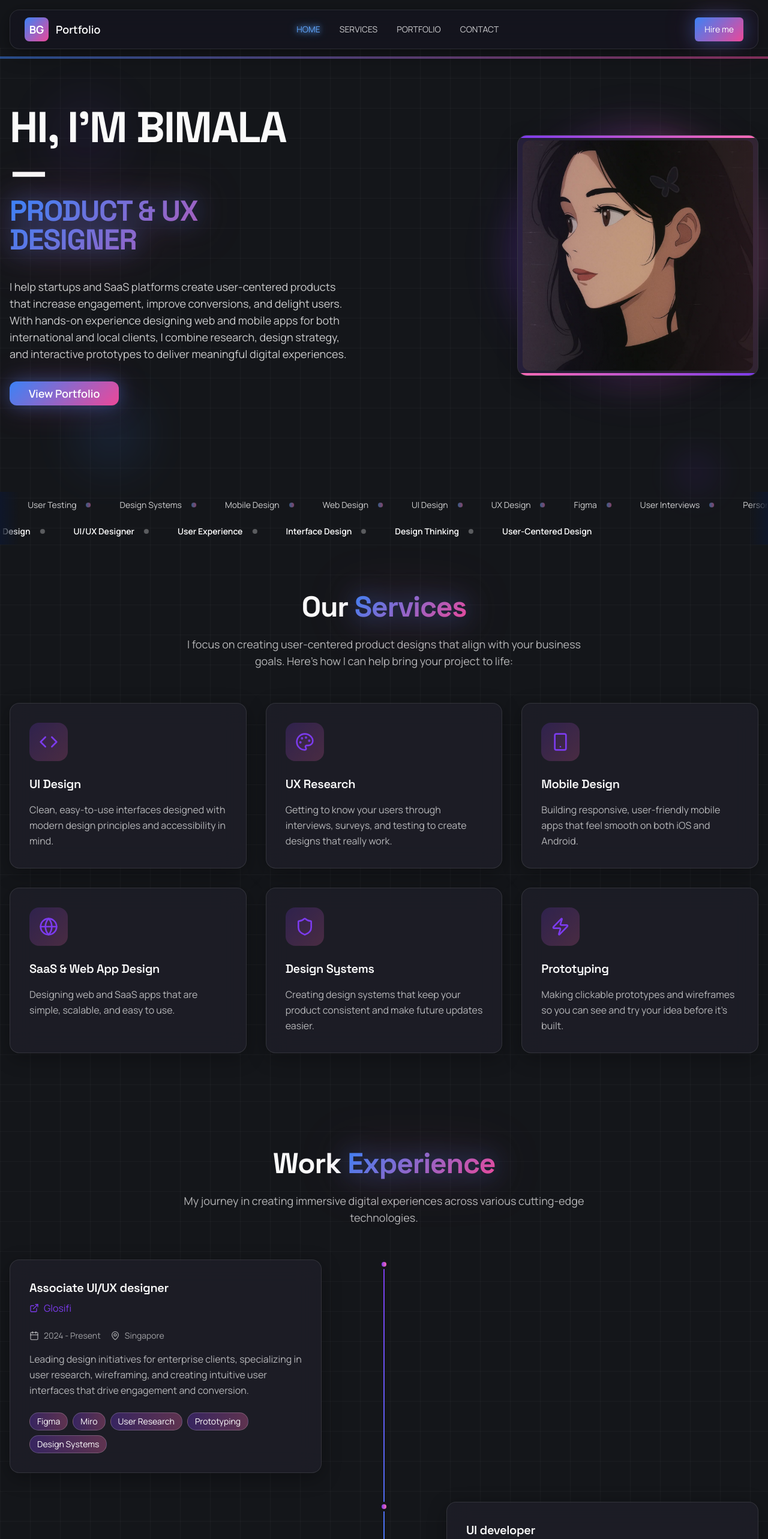
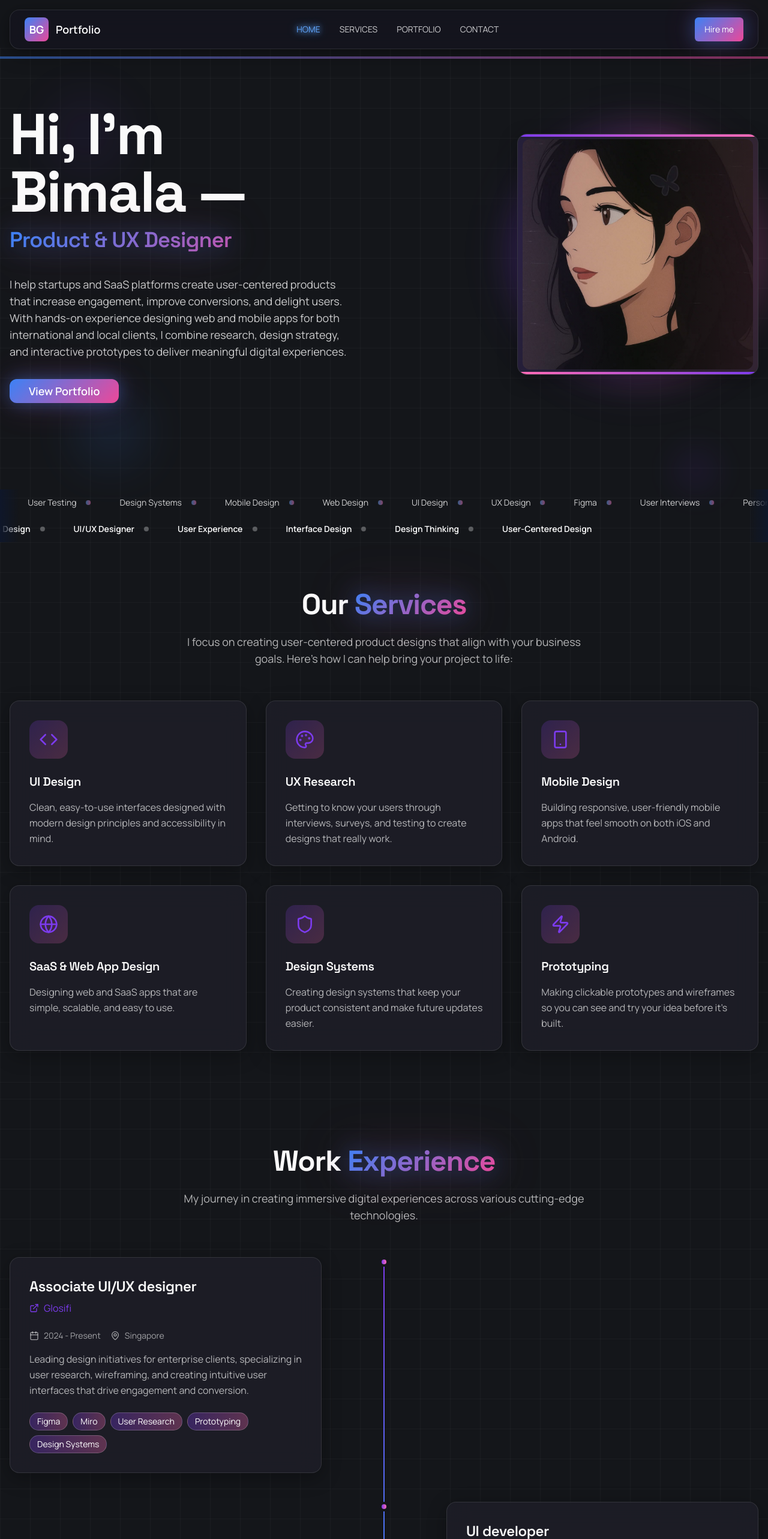
Before and after one commit to bimalagadtaula/Product-designer-portfolio, a React (Vite) app: page / in a window 1280 px wide. Shown: the top 2566 px of the page at 60% size. Built offline with nearby package versions, Linux system fonts and the light colour scheme.

Commit message:
Refine typography, accessibility, and styling across multiple components
Co-authored-by: bimalagadtaula0 <bimalagadtaula0@gmail.com>

```diff
--- a/src/components/Education.tsx
+++ b/src/components/Education.tsx
@@ -62,11 +62,11 @@ export default function Education() {
                     {/* Header */}
                     <div className="flex items-start justify-between mb-4">
                       <div>
-                        <h3 className="text-xl font-semibold text-white mb-2 flex items-center">
+                        <h3 className="text-xl md:text-2xl font-semibold text-foreground mb-2 flex items-center font-display">
                           <GraduationCap className="w-5 h-5 mr-2 text-blue-300" />
                           {item.degree}
                         </h3>
-                        <div className="text-blue-400 font-medium">{item.institution}</div>
+                        <div className="text-primary font-medium">{item.institution}</div>
                       </div>
                     </div>
 
--- a/src/components/Experience.tsx
+++ b/src/components/Experience.tsx
@@ -61,7 +61,7 @@ export default function Experience() {
                     {/* Header */}
                     <div className="flex items-start justify-between mb-4">
                       <div>
-                        <h3 className="text-xl font-semibold text-foreground mb-2">
+                        <h3 className="text-xl md:text-2xl font-semibold text-foreground mb-2 font-display">
                           {experience.position}
                         </h3>
                         <div className="flex items-center text-primary font-medium mb-2">
--- a/src/components/Hero.tsx
+++ b/src/components/Hero.tsx
@@ -56,11 +56,11 @@ export default function Hero() {
         <div className="flex-1 min-w-0 text-center lg:text-left">
           <div className="mb-10 max-w-lg mx-auto lg:mx-0">
             <h1
-              className="text-5xl md:text-6xl lg:text-7xl font-black uppercase tracking-tight leading-tight text-foreground font-display"
+              className="text-6xl md:text-7xl lg:text-8xl font-extrabold tracking-tight leading-tight text-foreground font-display"
             >
               Hi, I’m Bimala —
             </h1>
-            <h2 className="text-3xl md:text-4xl lg:text-5xl font-black uppercase tracking-tight gradient-text-neon mt-2 font-display">
+            <h2 className="text-2xl md:text-3xl lg:text-4xl font-semibold tracking-tight gradient-text-neon mt-3 font-display">
               Product & UX Designer
             </h2>
           </div>
--- a/src/components/Navbar.tsx
+++ b/src/components/Navbar.tsx
@@ -72,6 +72,7 @@ export default function Navbar() {
                 <button
                   key={item.id}
                   onClick={() => scrollToSection(item.id)}
+                  aria-current={activeSection === item.id ? 'page' : undefined}
                   className={`text-sm font-medium transition-colors duration-200 ${
                     activeSection === item.id
                       ? "text-blue-400 neon-glow"
@@ -119,6 +120,7 @@ export default function Navbar() {
                     <button
                       key={item.id}
                       onClick={() => scrollToSection(item.id)}
+                      aria-current={activeSection === item.id ? 'page' : undefined}
                       className={`text-left text-lg font-medium transition-colors duration-200 ${
                         activeSection === item.id
                           ? "text-blue-400 neon-glow"
--- a/src/components/Testimonials.tsx
+++ b/src/components/Testimonials.tsx
@@ -70,7 +70,7 @@ export default function Testimonials() {
                   </span>
                 </div>
                 <div>
-                  <div className="text-foreground font-semibold">
+                  <div className="text-foreground font-semibold font-display">
                     {testimonial.name}
                   </div>
                   <div className="text-foreground/60 text-sm">
```
